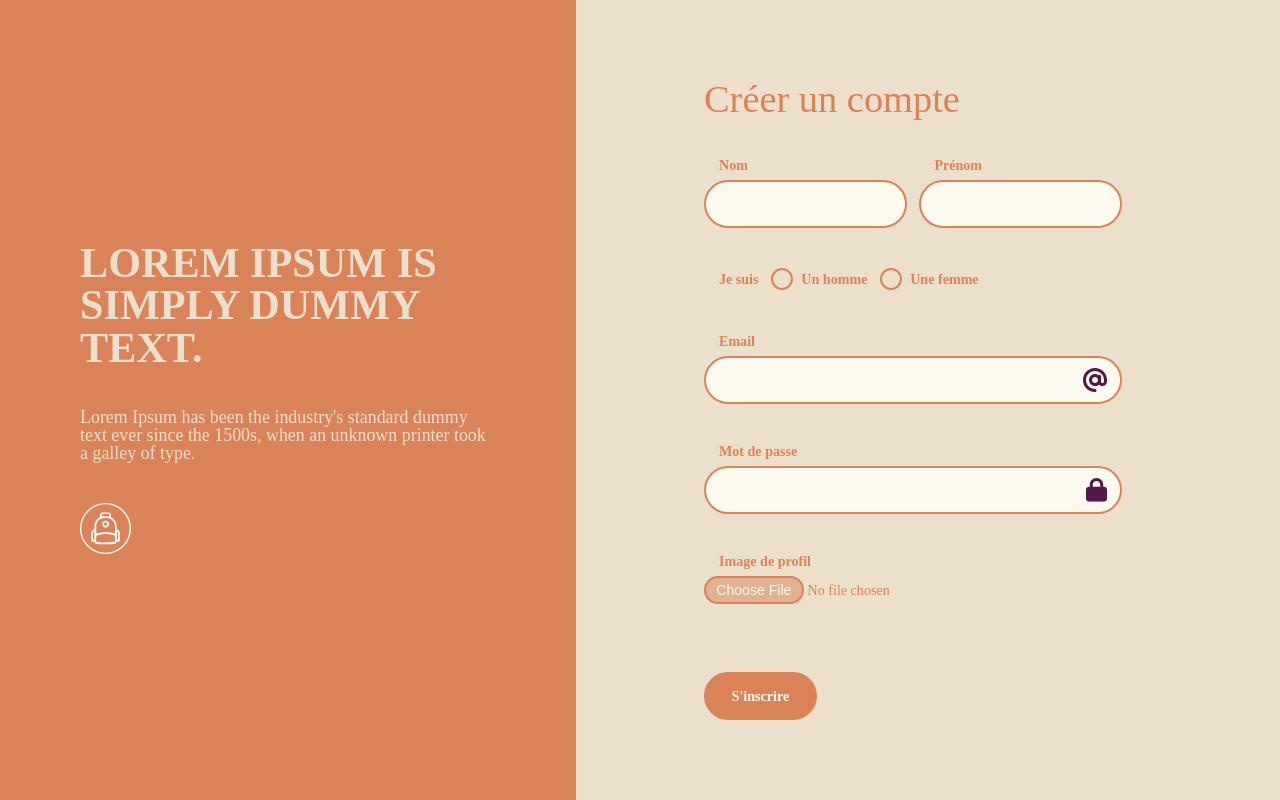
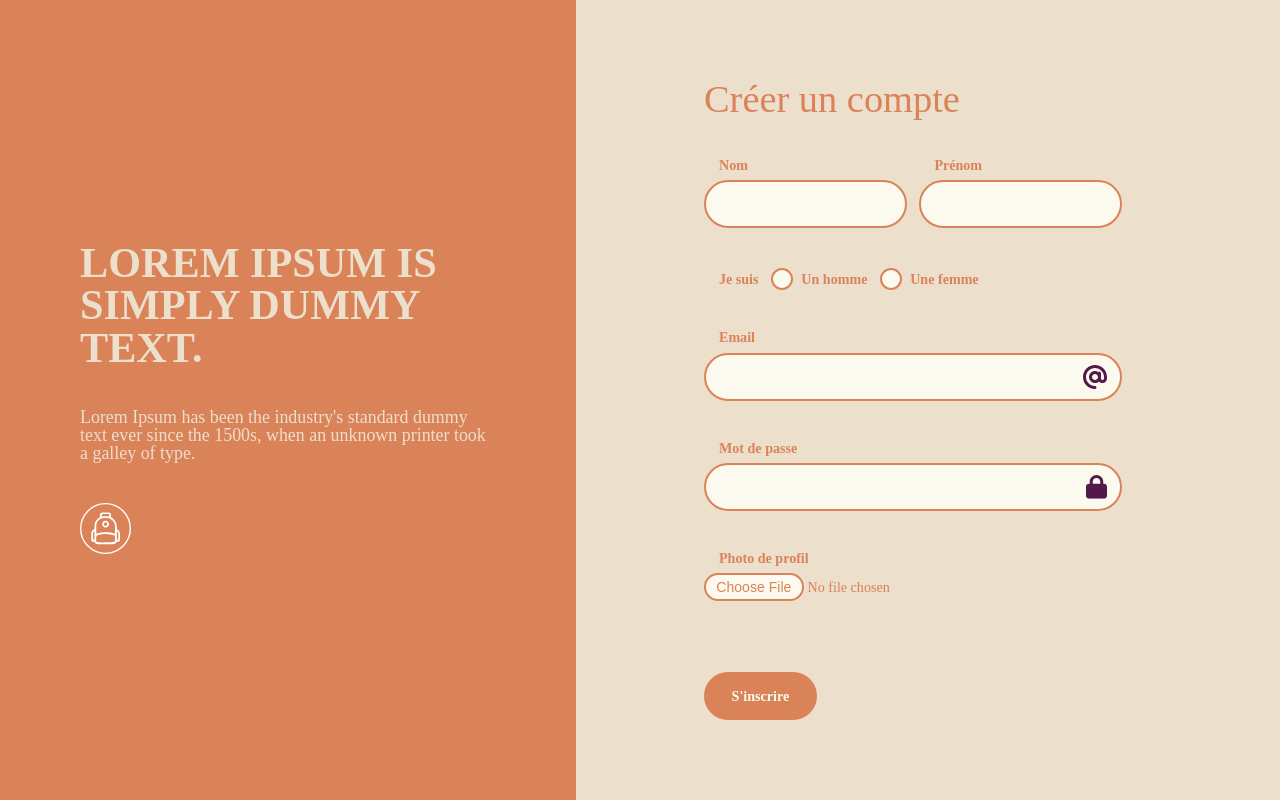
Before and after one commit to mathoos/cloudinary-client, a React (Create React App) app: page /sign-up in a window 1280 px wide. Built offline with nearby package versions, Linux system fonts and the light colour scheme; a web font is replaced by a local one.

Commit message:
style form

```diff
--- a/src/pages/Home.scss
+++ b/src/pages/Home.scss
@@ -93,6 +93,7 @@
                             border : 2px solid $primary;
                             border-radius : 100vmax;
                             background-color: $blanc;
+                            font-weight : 600;
 
                             &.error {
                                 //border-color: $secondary;
--- a/src/pages/Signup.js
+++ b/src/pages/Signup.js
@@ -139,7 +139,6 @@ function Signup() {
                             </div>
                         </fieldset>
 
-
                         <fieldset>
                             <label htmlFor="email">Email</label>
                             <div className="input-container">
@@ -174,7 +173,7 @@ function Signup() {
                         </fieldset>
 
                         <fieldset>
-                            <label htmlFor="profileImage">Image de profil</label>
+                            <label htmlFor="profileImage">Photo de profil</label>
                             <input
                                 type="file"
                                 id="profileImage"
--- a/src/pages/Signup.scss
+++ b/src/pages/Signup.scss
@@ -92,6 +92,7 @@
                         height: 22px;
                         width: 22px;
                         border : 2px solid $primary;
+                        background-color: $blanc;
                         border-radius: 100vmax;
 
                         &::after{
@@ -125,7 +126,6 @@
                     flex-direction: column;
                     gap : 1vh;
                     width : calc(100% - 30px);
-                    min-height : 2vw;
                     @media screen and (max-width : 990px){
                         gap : 1vh;
                         min-height : auto;
@@ -155,6 +155,7 @@
                             border : 2px solid $primary;
                             border-radius : 100vmax;
                             background-color: $blanc;
+                            font-weight : 600;
 
                             &.error {
                                 //border-color: $secondary;
--- a/src/style/_base.scss
+++ b/src/style/_base.scss
@@ -40,10 +40,11 @@ input, fieldset, textarea{
 
 input[type=file]::file-selector-button {
     border-radius : 50vmax;
-    background-color : $primaryOpac;
+    background-color : $blanc;
     border : 2px solid $primary;
+    color: $primary;
     padding : .5vh .8vw;
-    color: $blanc;
+
     cursor: pointer;
 }
 
```
